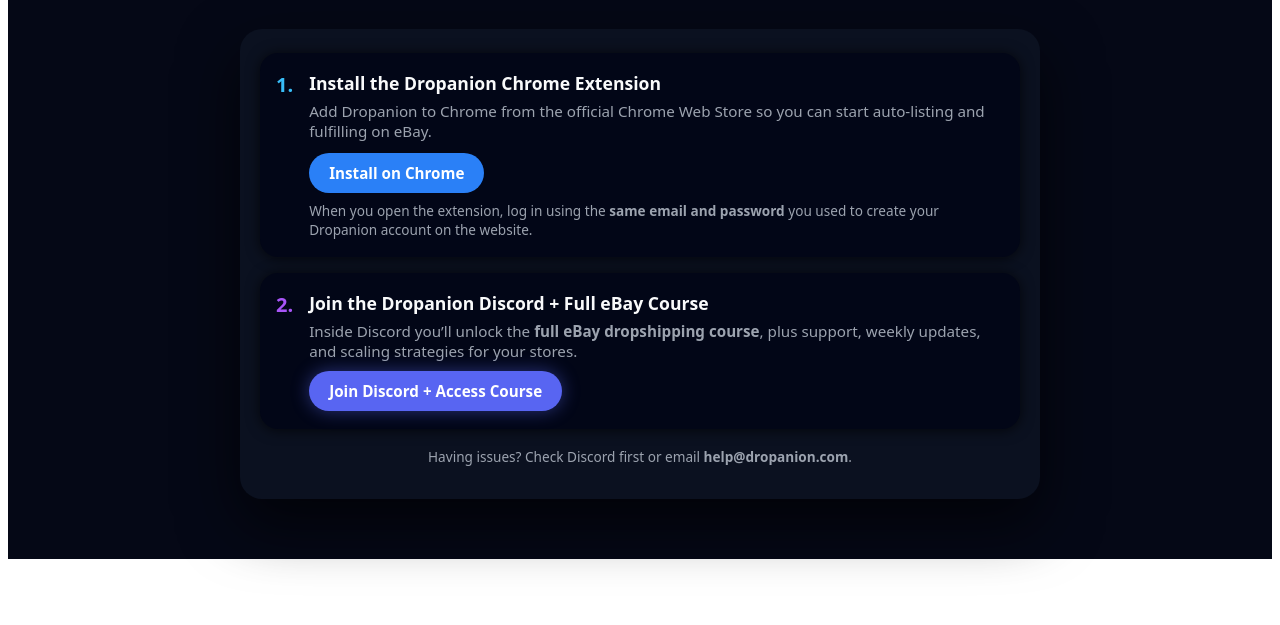
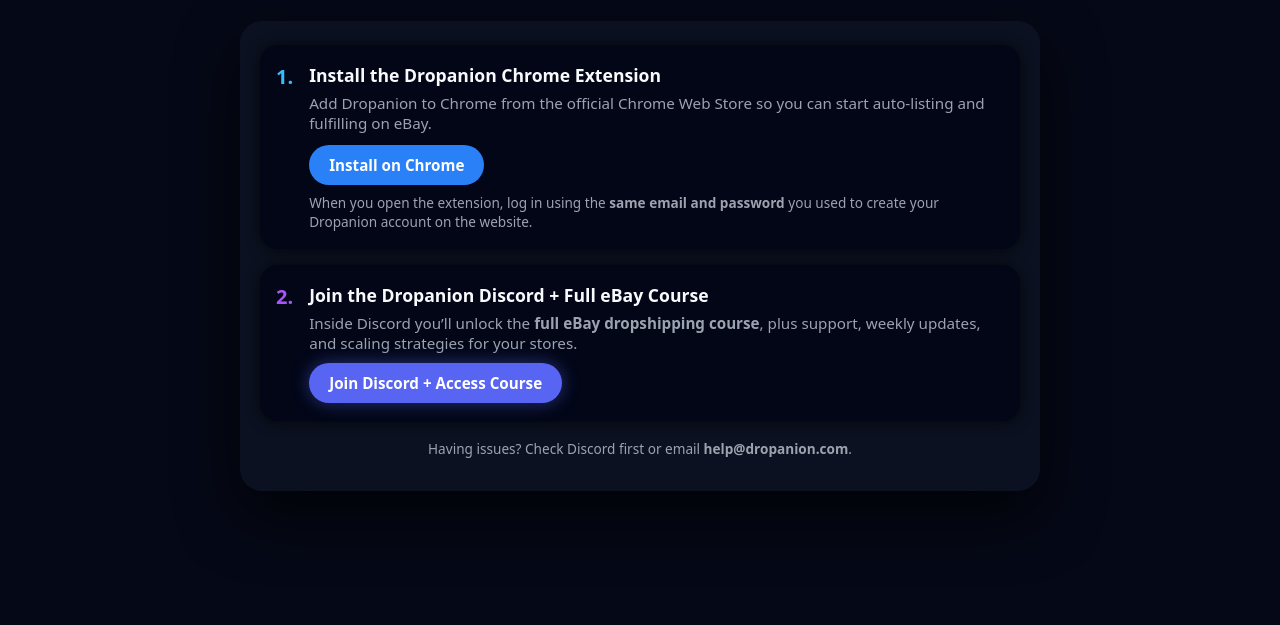
Before and after one commit to bgeissler12-droid/dropanion-site-updated, a website: page success.html in a window 1280 px wide. Shown: the part 175-800 px from the top of the page. Drawn offline with Linux system fonts and the light colour scheme.

Commit message:
Update success.html

```diff
--- a/success.html
+++ b/success.html
@@ -1,6 +1,26 @@
+<!doctype html>
+<html lang="en">
+<head>
+  <meta charset="utf-8" />
+  <meta name="viewport" content="width=device-width,initial-scale=1" />
+  <title>Dropanion – You’re In!</title>
+
+  <style>
+    html, body {
+      margin: 0;
+      padding: 0;
+      background: #050816; /* full-page dark background */
+      color: #e5e7eb;
+      font-family: system-ui, -apple-system, BlinkMacSystemFont, "Segoe UI",
+        sans-serif;
+    }
+  </style>
+</head>
+<body>
+
   <section style="background:#050816; padding:60px 16px;">
     <div class="success-wrapper"
-       style="max-width: 800px; margin: 0 auto; font-family: system-ui, -apple-system, BlinkMacSystemFont, 'Segoe UI', sans-serif; color: #e5e7eb;">
+        style="max-width: 800px; margin: 0 auto; color: #e5e7eb;">
 
       <!-- Heading + subheading -->
       <div style="text-align: center; margin-bottom: 32px;">
@@ -56,7 +76,9 @@
             </a>
             <!-- LOGIN INSTRUCTION -->
             <p style="margin: 8px 0 0; font-size: 0.85rem; color: #9ca3af;">
-            When you open the extension, log in using the <strong>same email and password</strong> you used to create your Dropanion account on the website.
+              When you open the extension, log in using the
+              <strong>same email and password</strong> you used to create your Dropanion
+              account on the website.
             </p>
           </div>
         </div>
@@ -77,7 +99,8 @@
               Join the Dropanion Discord + Full eBay Course
             </h2>
             <p style="margin: 0 0 10px; color: #9ca3af; font-size: 0.95rem;">
-            Inside Discord you’ll unlock the <strong>full eBay dropshipping course</strong>, plus support, weekly updates, and scaling strategies for your stores.
+              Inside Discord you’ll unlock the <strong>full eBay dropshipping course</strong>,
+              plus support, weekly updates, and scaling strategies for your stores.
             </p>
             <a href="https://discord.gg/NrVQHG4zeP"
               target="_blank"
@@ -105,3 +128,6 @@
       </div>
     </div>
   </section>
+
+</body>
+</html>
```
Lines whose indentation alone changed are shown as unchanged.
